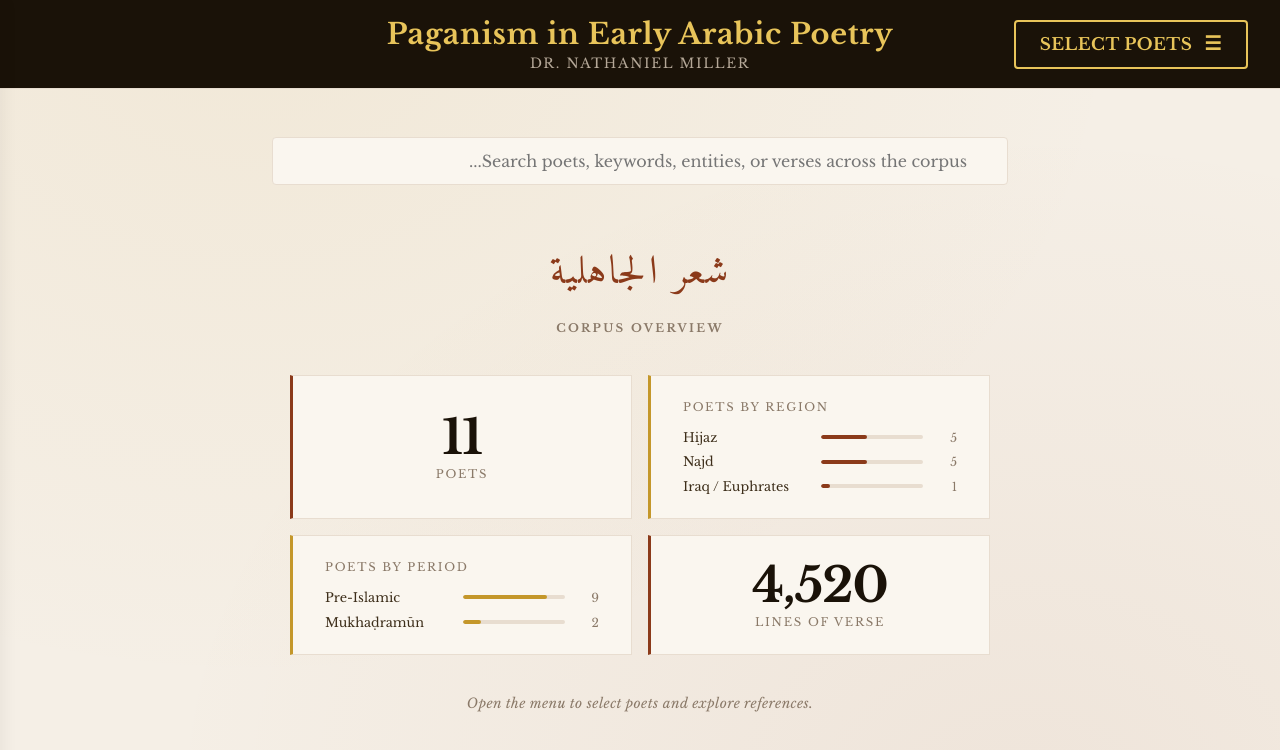
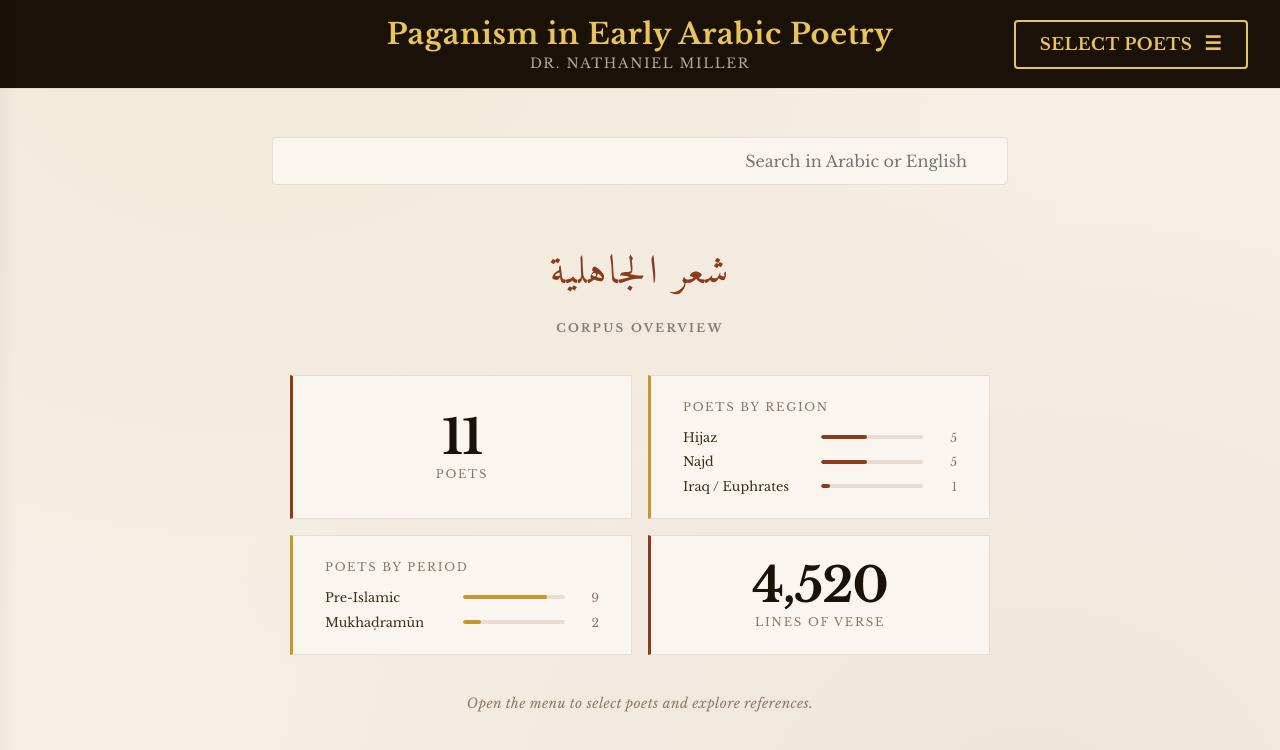
Before and after one commit to Nathaniel-A-Miller/pagan_poets, a React (Vite) app: page / in a window 1280 px wide. Shown: the top 750 px of the page. Built offline with nearby package versions, Linux system fonts and the light colour scheme.

Commit message:
search bar empty state content again

```diff
--- a/src/App.jsx
+++ b/src/App.jsx
@@ -115,7 +115,7 @@ export default function App() {
             <input
               type="text"
               className="search-input"
-              placeholder="Search poets, keywords, entities, or verses across the corpus..."
+              placeholder="Search in Arabic or English"
               value={searchQuery}
               onChange={(e) => setSearchQuery(e.target.value)}
             />
```
